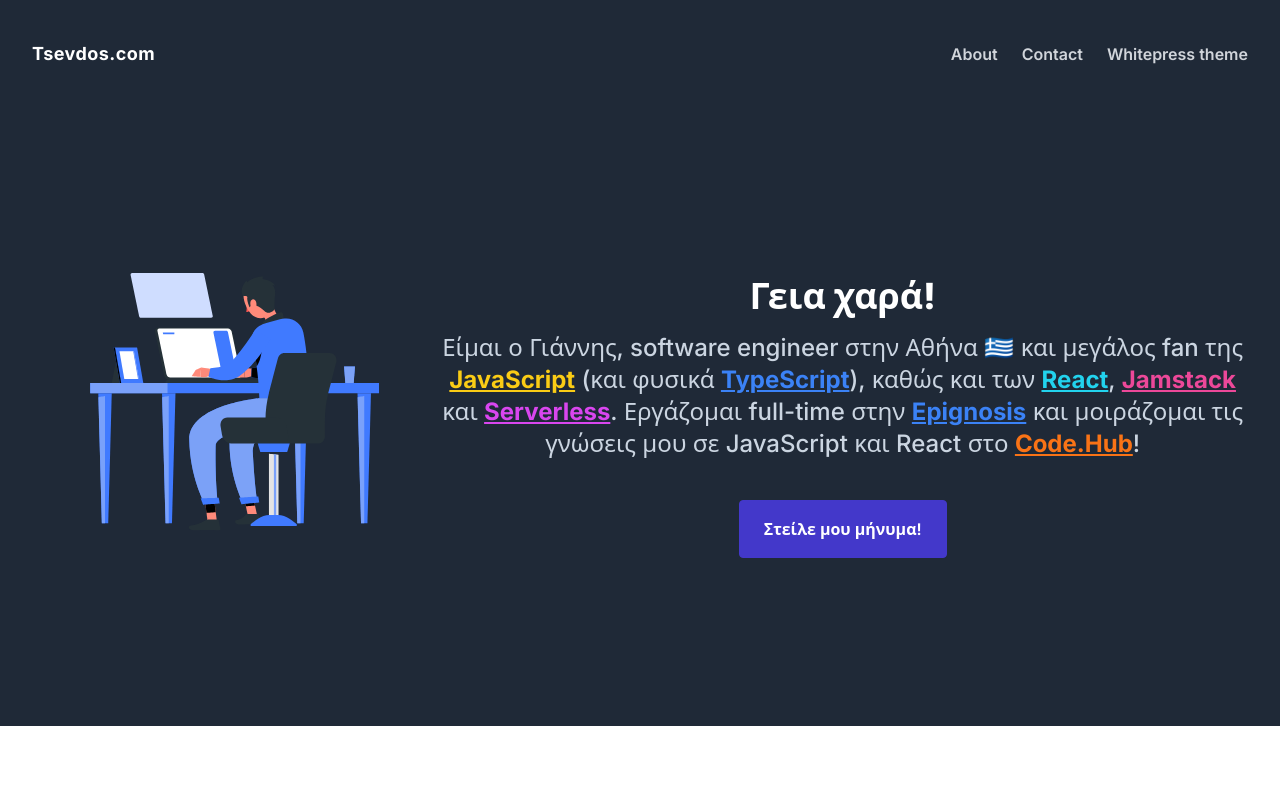
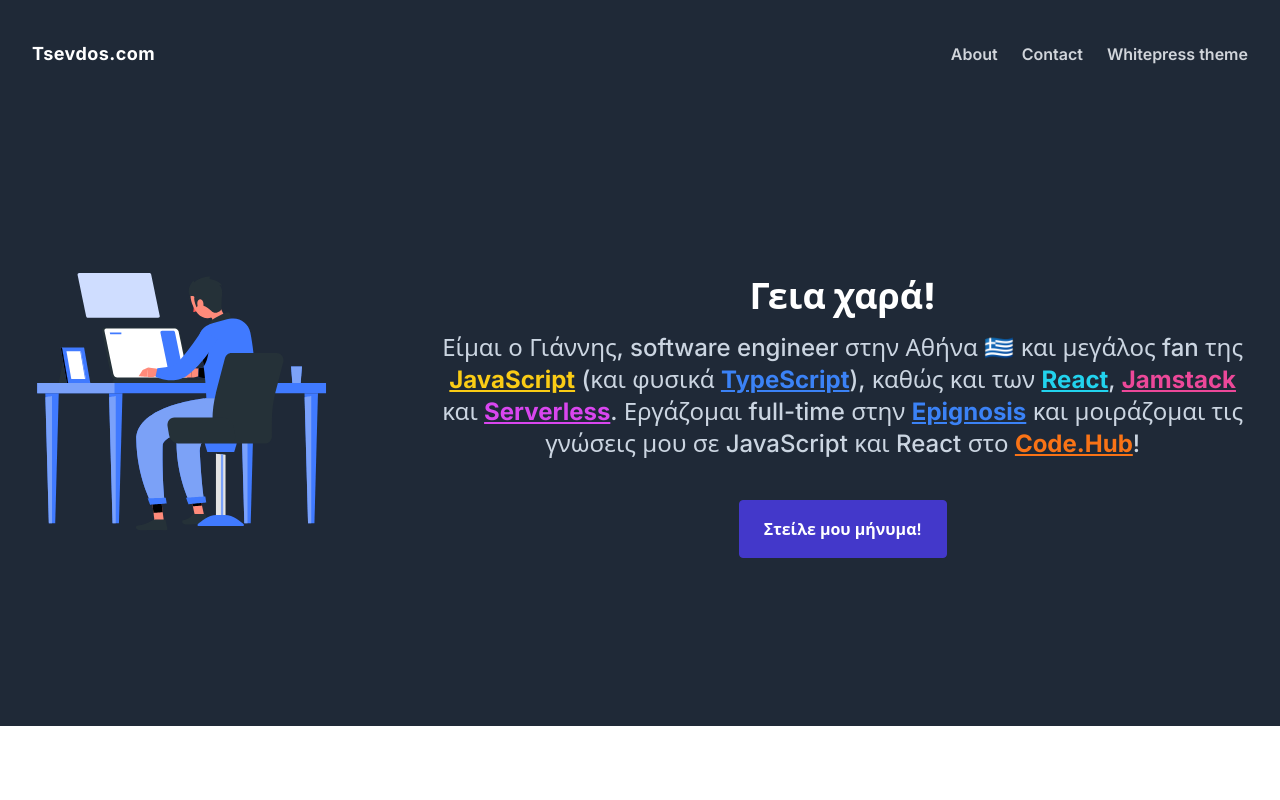
Before and after one commit to tsevdos/tsevdos.com, a Next.js app: page /page/1 in a window 1280 px wide. Shown: the top 800 px of the page. Built offline with nearby package versions, Linux system fonts and the light colour scheme.

Commit message:
update dependencies

```diff
--- a/components/Hero.tsx
+++ b/components/Hero.tsx
@@ -1,22 +1,18 @@
 import { FC } from "react";
-import Lottie from "react-lottie";
+import Lottie from "lottie-react";
 import Link from "next/link";
 import animationData from "../lotties/coding.json";
 
-const defaultOptions = {
-  loop: true,
-  autoplay: true,
-  animationData: animationData,
-  rendererSettings: {
-    preserveAspectRatio: "xMidYMid slice",
-  },
+const style = {
+  width: 300,
+  height: 300,
 };
 
 const Hero: FC = () => (
   <div className="bg-gray-800">
     <div className="container flex flex-col md:flex-row xl:max-w-7xl mx-auto px-4 py-16 lg:px-8 lg:py-32 ">
       <div className="hidden lg:block lg:basis-1/3">
-        <Lottie options={defaultOptions} height={300} width={300} />
+        <Lottie animationData={animationData} loop={true} style={style} />
       </div>
 
       <div className="lg:basis-2/3 lg:w-full lg:pt-10">
```
Also changed, not shown: package.json (+20 -20 lines), next-sitemap.config.js (renamed from next-sitemap.js), 1 other file (tests, documents, lock files or other folders).
